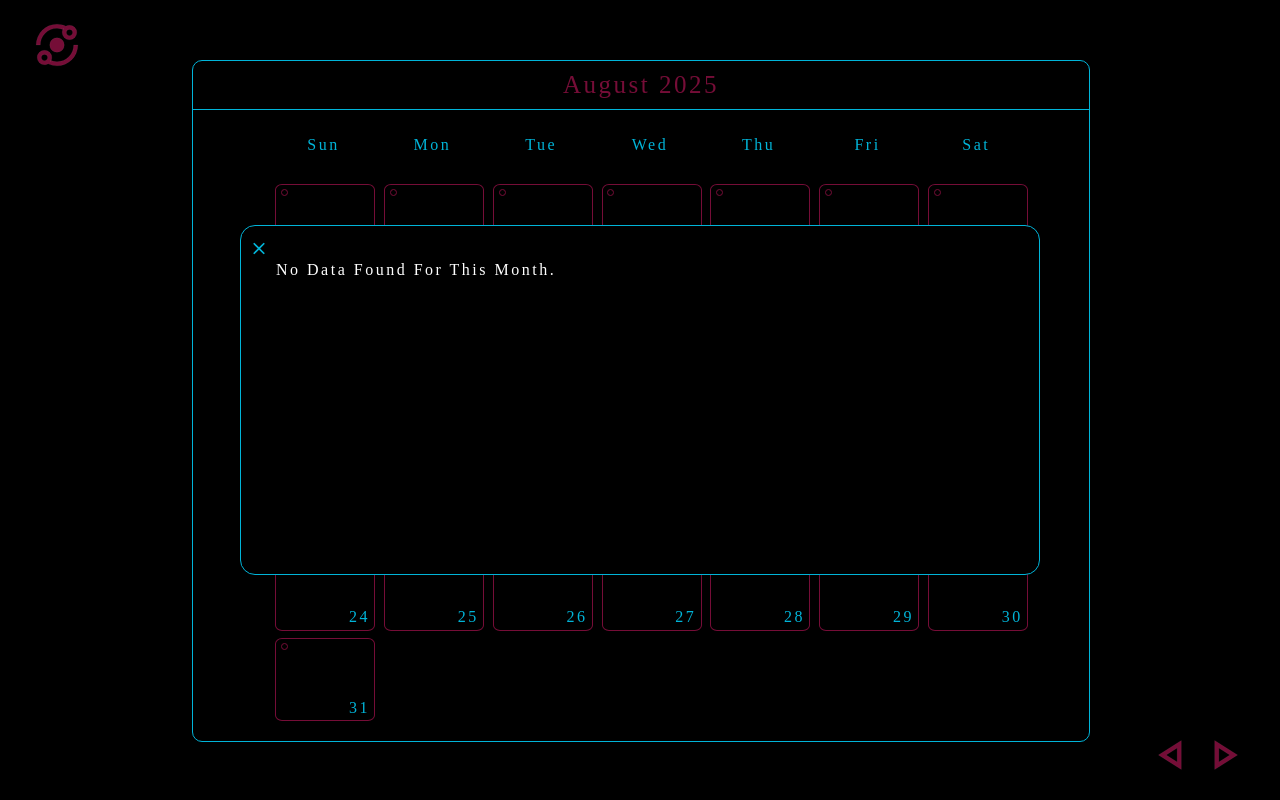
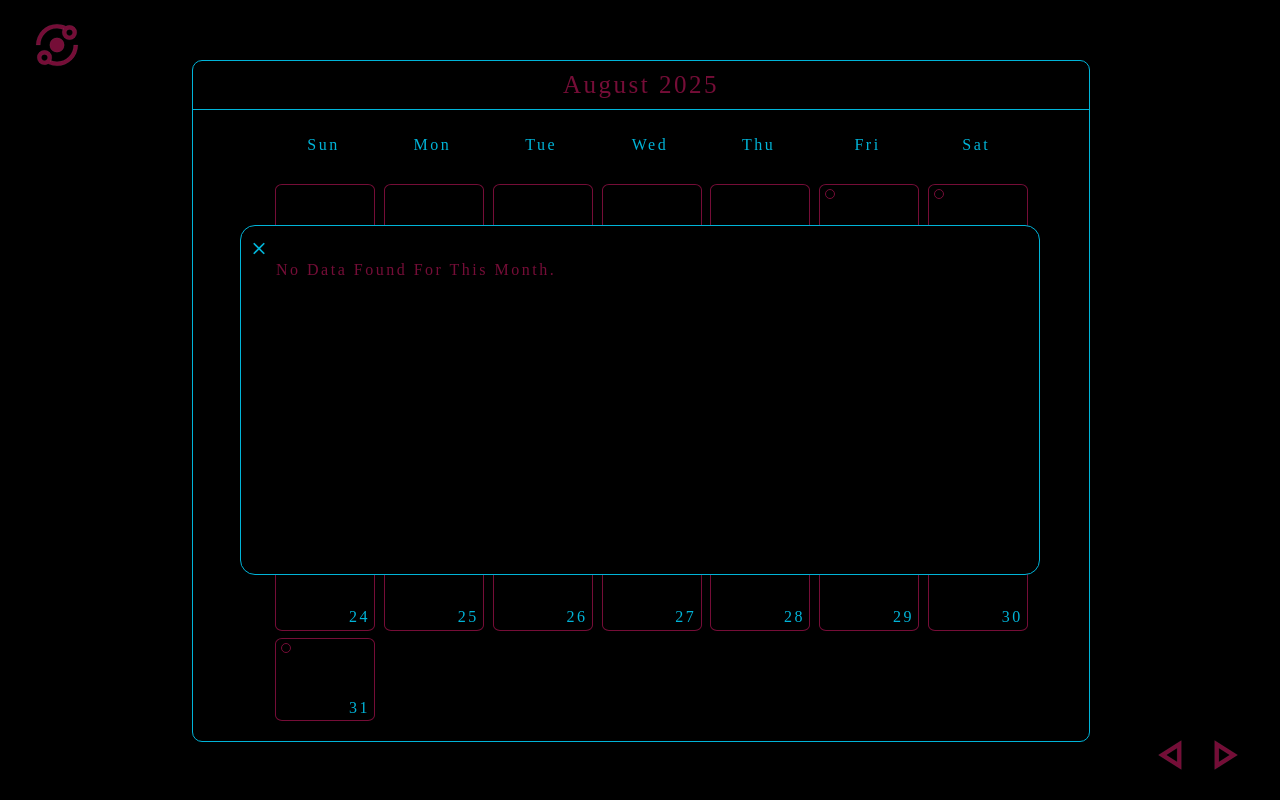
Before and after one commit to ArcticAlice/journal, a React (Vite) app: page / in a window 1280 px wide. Both pictures are taken after a click on the icon 57 px from the left and 45 px from the top of the page. Built offline with nearby package versions, Linux system fonts and the light colour scheme.

Commit message:
brought over changes from main

```diff
--- a/src/Assets/Remove.jsx
+++ b/src/Assets/Remove.jsx
@@ -1,4 +1,4 @@
-function Remove( {width = "25px", height = "25px", color = "#00B4D8", stroke = "white", strokeWidth = 1, ...props} ) {
+function Remove( {width = "25px", height = "25px", color = "#750D37", stroke = "#750D37", strokeWidth = 1, ...props} ) {
 
     const style = {
         cursor: "pointer"
--- a/src/Assets/Vert.jsx
+++ b/src/Assets/Vert.jsx
@@ -1,4 +1,4 @@
-function Swirl( {width = "25px", height = "25px", color = "white", stroke = "white", strokeWidth = 1, ...props} ) {
+function Swirl( {width = "25px", height = "25px", color = "#750D37", stroke = "white", strokeWidth = 1, ...props} ) {
 
     const style = {
         cursor: "pointer"
--- a/src/Bases/Block.jsx
+++ b/src/Bases/Block.jsx
@@ -15,7 +15,7 @@ function Number({ day }) {
   return <div style={Style}>{day}</div>;
 }
 
-function Block({ day, onClick, fill = false }) {
+function Block({ day, onClick, fill = false, circle = false }) {
 
   const Style = {
     width: "90%",
@@ -31,8 +31,8 @@ function Block({ day, onClick, fill = false }) {
   };
 
   const fillStyle = {
-    width: "5px",
-    height: "5px",
+    width: "8px",
+    height: "8px",
     border: "1px solid #750D37",
     backgroundColor: fill ? "#750D37" : "transparent",
     borderRadius: "50%",
@@ -44,7 +44,7 @@ function Block({ day, onClick, fill = false }) {
   return (
     <div style={Style} onClick={onClick}>
       {day && <Number day={day} />}
-      <div style={fillStyle}></div>
+      {circle && <div style={fillStyle}></div>}
     </div>
   );
 }
--- a/src/Bases/Calendar.jsx
+++ b/src/Bases/Calendar.jsx
@@ -9,7 +9,6 @@ function Calendar({ year, month, onSelectDay }) {
   const totalSlots = startWeekday + daysInMonth;
   const monthName = new Date(year, month).toLocaleString("default", { month: "long" });
   const entries = getData();
-  let something = false; // Placeholder for fill logic
 
   const handleDayClick = (day) => {
     onSelectDay(day);  // <-- new behavior
@@ -18,18 +17,21 @@ function Calendar({ year, month, onSelectDay }) {
   const blocks = Array.from({ length: totalSlots }).map((_, index) => {
     const day = index >= startWeekday ? index - startWeekday + 1 : null;
 
-    if(entries[`${year}-${String(month + 1).padStart(2, '0')}-${String(day).padStart(2, '0')}`]) {
-      something = true;
-    } else {
-      something = false;
+    let fill = false;
+    let circle = false;
+    if (day) {
+      const key = `${year}-${String(month + 1).padStart(2, '0')}-${String(day).padStart(2, '0')}`;
+      fill = Boolean(entries[key]?.length);
+      circle = true
     }
 
     return (
       <Block
         key={index}
         day={day}
-        onClick={() => day && handleDayClick(day)}
-        fill={something}
+        fill={fill}
+        circle={circle}
+        onClick={() => day && onSelectDay(day)}
       />
     );
   });
--- a/src/Bases/PopUp.jsx
+++ b/src/Bases/PopUp.jsx
@@ -41,14 +41,14 @@ function PopUp({ show, onClose, onSave, initialTask = "", initialTag = "" }) {
         display: "flex",
         flexDirection: "column",
         boxSizing: "border-box",
-        border: "1px solid #A663CC"
+        border: "1px solid #750D37"
     };
 
     const saveButtonStyle = {
         position: "absolute",
         bottom: "5%",
         right: "2%",
-        backgroundColor: "#A663CC",
+        backgroundColor: "#750D37",
         color: "white",
         border: "none",
         padding: "8px 12px",
@@ -67,7 +67,7 @@ function PopUp({ show, onClose, onSave, initialTask = "", initialTag = "" }) {
         border: "none",
         outline: "none",
         backgroundColor: "black",
-        color: "white"
+        color: "#00B4D8"
     };
 
     const tagAreaStyle = {
@@ -80,13 +80,13 @@ function PopUp({ show, onClose, onSave, initialTask = "", initialTag = "" }) {
         position: "absolute",
         bottom: "10%",
         left: "3%",
-        color: "white",
+        color: "#00B4D8",
         overflow: "hidden"
     }
 
     return (
         <div style={popUpStyle}>
-            <X onClick={onClose} color="#A663CC" />
+            <X onClick={onClose} color="#750D37" />
             <textarea
                 style={textareaStyle}
                 placeholder="Enter Task!"
--- a/src/Bases/Summary.jsx
+++ b/src/Bases/Summary.jsx
@@ -1,6 +1,7 @@
 import X from "../Assets/X";
 
 function Summary({ onClose, summary }) {
+
   const style = {
     position: "absolute",
     width: "800px",
@@ -20,7 +21,7 @@ function Summary({ onClose, summary }) {
   };
 
   const textStyle = {
-    color: "white",
+    color: "#750D37",
     flexGrow: 1,
     resize: "none",
     width: "auto",
@@ -33,20 +34,23 @@ function Summary({ onClose, summary }) {
     fontWeight: "100"
   };
 
+  const summaryData =
+    !summary || summary.length === 0 ? (
+      <p style={textStyle}>No Data Found For This Month.</p>
+    ) : (
+      <ul style={textStyle}>
+        {summary.map((s, index) => (
+          <li key={index}>
+            For a total of {s.count} days you consistently did {s.tag.toLowerCase()} ({s.percent}%).
+          </li>
+        ))}
+      </ul>
+    );
+
   return (
     <div style={style}>
       <X onClick={onClose} />
-      {!summary || summary.length === 0 ? (
-        <p style={textStyle}>No Data Found For This Month.</p>
-      ) : (
-        <ul style={textStyle}>
-          {summary.map((s, index) => (
-            <li key={index}>
-              Your consistency for the tag: {s.tag.toLowerCase()} was {s.percent}%. For a total of {s.count} days.
-            </li>
-          ))}
-        </ul>
-      )}
+      {summaryData}
     </div>
   );
 }
--- a/src/Bases/Template.jsx
+++ b/src/Bases/Template.jsx
@@ -7,7 +7,7 @@ function Template({ entry, onDelete, onEdit }) {
     width: "90%",
     height: "5vh",
     padding: "5px 10px",
-    border: "1px solid #A663CC",
+    border: "1px solid #750D37",
     marginBottom: "10px",
     borderRadius: "5px",
     display: "grid",
@@ -20,7 +20,7 @@ function Template({ entry, onDelete, onEdit }) {
   const textStyle = {
     margin: "0",
     letterSpacing: "2px",
-    color: "white",
+    color: "#00B4D8",
     whiteSpace: "nowrap",
     overflow: "hidden",
     textOverflow: "ellipsis",
@@ -28,9 +28,9 @@ function Template({ entry, onDelete, onEdit }) {
 
   return (
     <div style={Style}>
-      <Vert onClick={onEdit} />
+      <Vert onClick={onEdit} color="#00B4D8" />
       <p style={textStyle}>{entry}</p>
-      <Remove onClick={onDelete} color="white" />
+      <Remove onClick={onDelete} color="#00B4D8"/>
     </div>
   );
 }
--- a/src/Pages/JournalPage.jsx
+++ b/src/Pages/JournalPage.jsx
@@ -71,7 +71,7 @@ function JournalPage({ year, month, day, onBack }) {
     position: "absolute",
     bottom: "1rem",
     right: "1rem",
-    border: "1px solid #A663CC",
+    border: "1px solid #750D37",
     borderRadius: "12px",
     display: "flex",
     justifyContent: "center",
@@ -83,9 +83,9 @@ function JournalPage({ year, month, day, onBack }) {
     top: "2%",
     right: "0.5%",
     fontSize: "1.5rem",
-    border: "1px solid #A663CC",
+    border: "1px solid #750D37",
     borderRadius: "12px",
-    color: "white",
+    color: "#00B4D8",
     width: "220px",
     height: "50px",
     display: "flex",
@@ -106,12 +106,12 @@ function JournalPage({ year, month, day, onBack }) {
 
   return (
     <div style={pageStyle}>
-      <X width="40px" height="40px" color="#A663CC" onClick={onBack} />
+      <X width="40px" height="40px" color="#750D37" onClick={onBack} />
 
       <div style={dateStyle}>{new Date(year, month, day).toDateString()}</div>
 
       <div style={addStyle}>
-        <Plus width="55px" height="55px" color="white" onClick={() => changePop(true)} />
+        <Plus width="55px" height="55px" color="#00B4D8" onClick={() => changePop(true)} />
       </div>
 
       <div style={container}>
```
